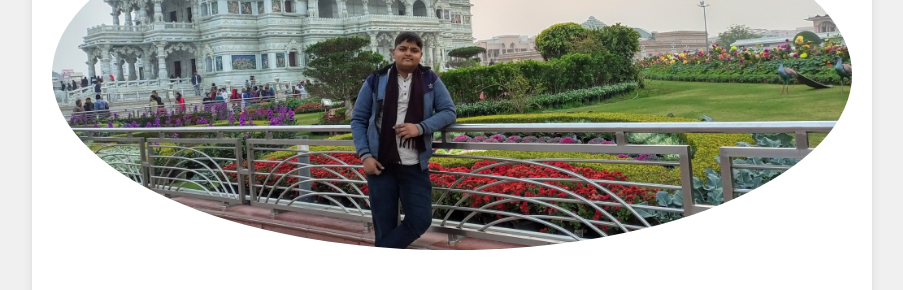
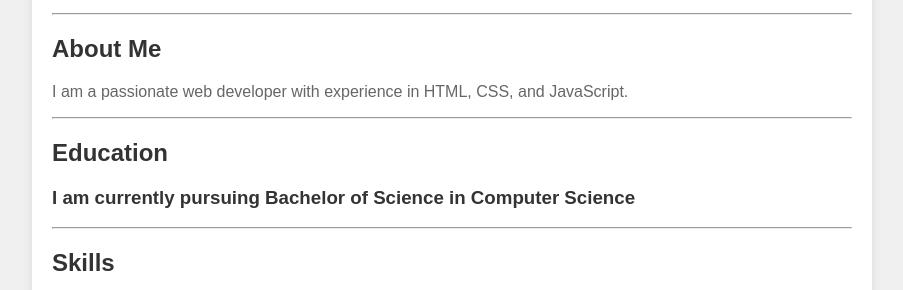
Before and after one commit to adityatripathi692/resumehtml, a plain HTML site: page index.html in a window 1280 px wide. Shown: the part 171-461 px from the top of the page, without its empty margins (188-1091 px from the left). Drawn offline with Linux system fonts and the light colour scheme.

Commit message:
Update index.html

```diff
--- a/index.html
+++ b/index.html
@@ -35,7 +35,6 @@
 <body>
     <div class="container">
         <header>
-            <img src="your.jpg" alt="My Photo">
             <h1>Aditya Tripathi</h1>
             <p>Web Developer</p>
         </header>
@@ -47,7 +46,7 @@
         <hr>
 
             <h2>Education</h2>
-            <h3>Iam currently pursuing Bachelor of Science in Computer Science</h3>
+            <h3>I am currently pursuing Bachelor of Science in Computer Science</h3>
         </section>
         <hr>
         <section>
```
